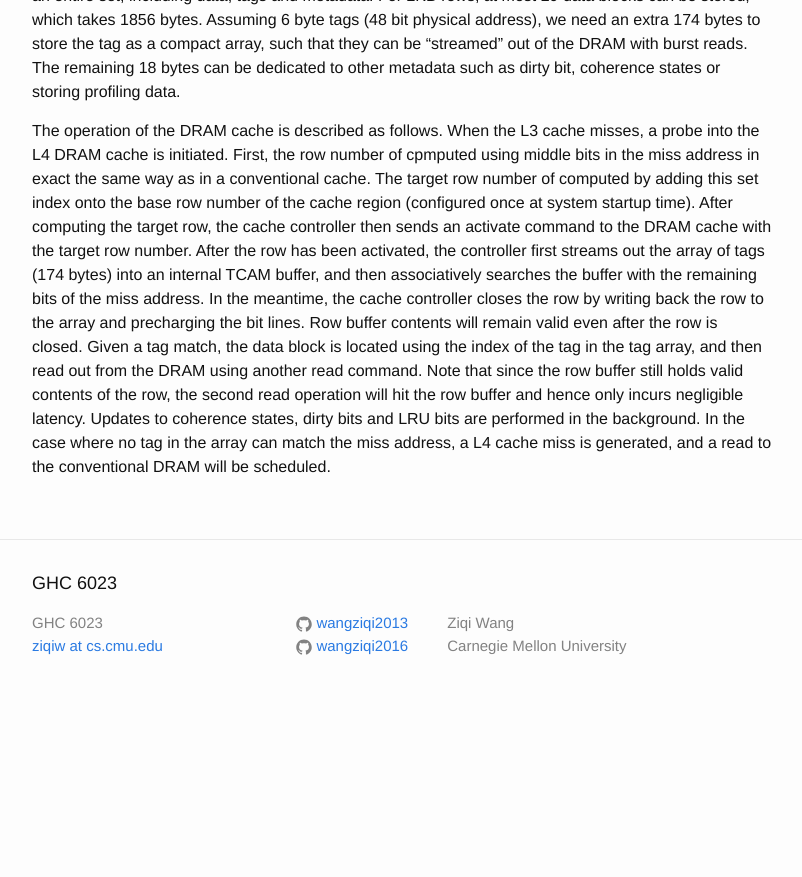
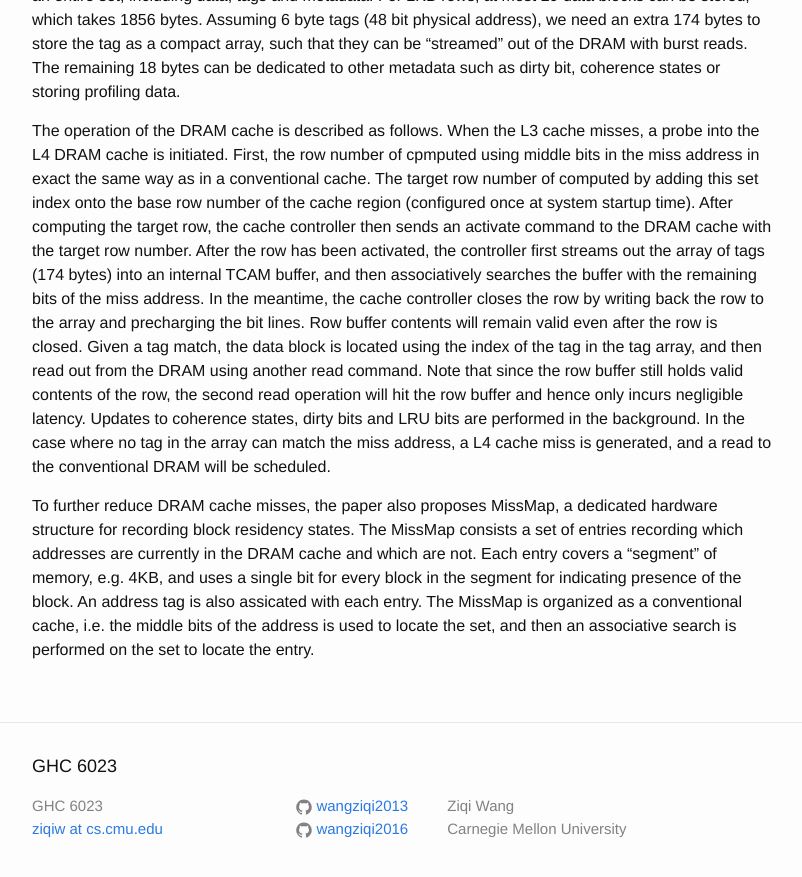
Before and after one commit to wangziqi2013/wangziqi2013.github.io, a Jekyll site: the page built from _posts/2019-08-31-lh-cache.markdown, in a window 1280 px wide and 900 px high, scrolled down 1627 px. Shown: the top 877 px of the window, without its empty margins (238-1040 px from the left). Built offline with Jekyll 4.4.1, drawn with Linux system fonts in a browser that asks for light colours; before the commit the page ends 2344 px from its top, so only the background shows below that.

Commit message:
Adding miss map

```diff
--- a/_posts/2019-08-31-lh-cache.markdown
+++ b/_posts/2019-08-31-lh-cache.markdown
@@ -71,3 +71,10 @@ the row buffer still holds valid contents of the row, the second read operation
 incurs negligible latency. Updates to coherence states, dirty bits and LRU bits are performed in the background. In
 the case where no tag in the array can match the miss address, a L4 cache miss is generated, and a read to the conventional
 DRAM will be scheduled.
+
+To further reduce DRAM cache misses, the paper also proposes MissMap, a dedicated hardware structure for recording block
+residency states. The MissMap consists a set of entries recording which addresses are currently in the DRAM cache and
+which are not. Each entry covers a "segment" of memory, e.g. 4KB, and uses a single bit for every block in the segment
+for indicating presence of the block. An address tag is also assicated with each entry. The MissMap is organized as a
+conventional cache, i.e. the middle bits of the address is used to locate the set, and then an associative search is
+performed on the set to locate the entry.
```
